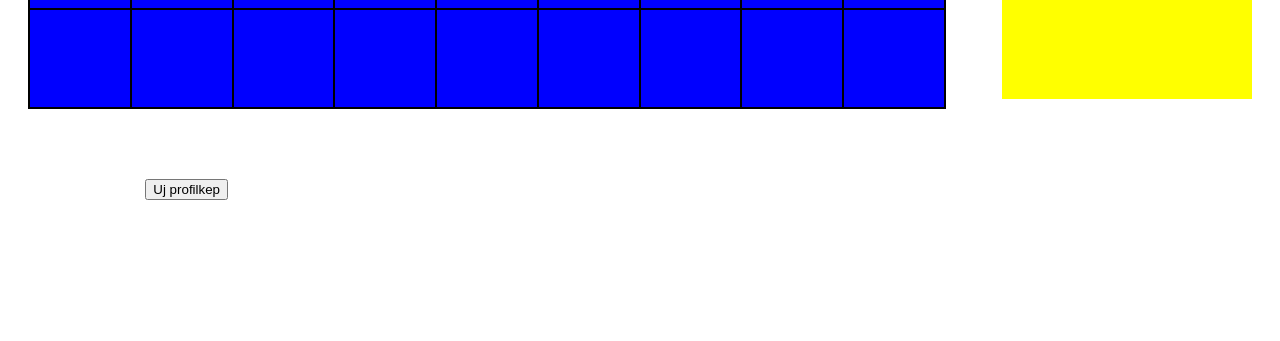
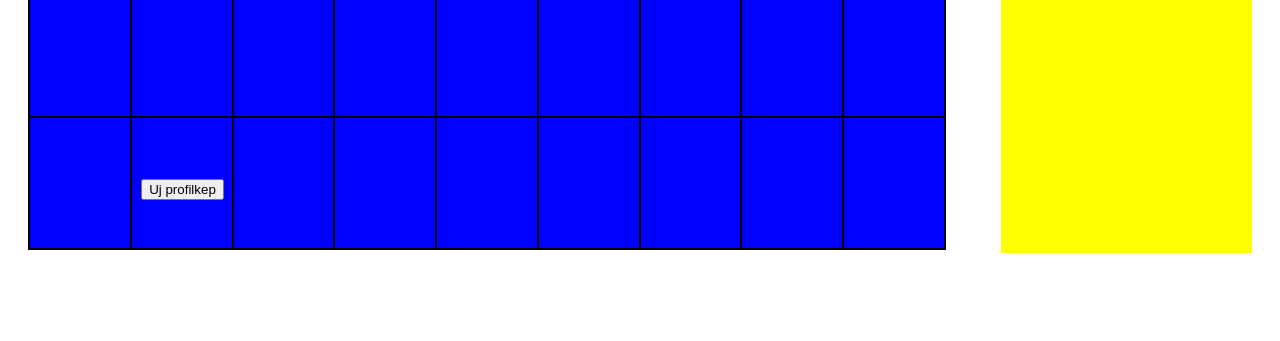
Before and after one commit to Vajaspiritos/Auction_House, a PHP site: page /Oldalak/profil.html in a window 1280 px wide. Shown: the part 459-800 px from the top of the page. Run offline with PHP 8.4, Linux system fonts and the light colour scheme.

Commit message:
Ahol kellett ott relatív méretekre állítottam a dolgokat. elöbb rosszat adtam hozzá lol

```diff
--- a/Oldalak/fooldal.html
+++ b/Oldalak/fooldal.html
@@ -21,10 +21,9 @@
 	<div class="menusor-spacer">
 	</div>
 	<div class="aukcios-felulet">
-	<div id="aukcio">
-
+	<div id="aukcio" class="inline">
 	</div>
-	<div id="chat-box">
+	<div id="chat-box" class="inline">
 	</div>
 
 	</div>
--- a/Resources/CSS/belepes.css
+++ b/Resources/CSS/belepes.css
@@ -1,6 +1,6 @@
 #fejlec
 {
-	height: 40px;
+	height: 10%;
 	background-color: red;
 }
 
--- a/Resources/CSS/forum.css
+++ b/Resources/CSS/forum.css
@@ -11,7 +11,7 @@
 
 #spacer
 {
-	height:100px;
+	height:20%;
 }
 .chatbox
 {
@@ -37,7 +37,7 @@ display: inline-block;
 	background-color: green;
 	width: 25%;
 	float: right;
-	height: 31;
+	height: 5.3%;
 	transition: all 0.5s ease-out;
 	overflow: hidden;
 
--- a/Resources/CSS/profil.css
+++ b/Resources/CSS/profil.css
@@ -24,8 +24,8 @@
 #Pfp
 {
 	background-color: green;
-	height: 200;
-	width: 200;
+	height: 35%;
+	width: 16%;
 	margin-top: 30;
 }
 
@@ -52,7 +52,7 @@
 {
 	margin-top: 30;
 	background-color: blue;
-	height: 200;
+	height: 34%;
 	width: 75%;
 }
 
@@ -61,7 +61,7 @@ table
 	border: 2px solid black;
 	border-collapse: collapse;
 	width: 100%;
-	height: 200;
+	height: 100%;
 }
 
 tr td
@@ -73,7 +73,7 @@ tr td
 #History
 {
 	background-color: yellow;
-	height: 450;
-	width: 250;
+	height: 77%;
+	width: 20.5%;
 	float: right;
 }
--- a/Resources/Scriptek/forum.js
+++ b/Resources/Scriptek/forum.js
@@ -12,8 +12,7 @@ function legordul()
 	else
 	{
 		megnyomva = false
-		lista.style.height = "31px";
-		var ido = tartalom.offsetHeight;
+		lista.style.height = "5.3%";
 
 
 	}
```
Also changed, not shown: Resources/CSS/fooldal.css (+6 -3 lines), 1 other file.
